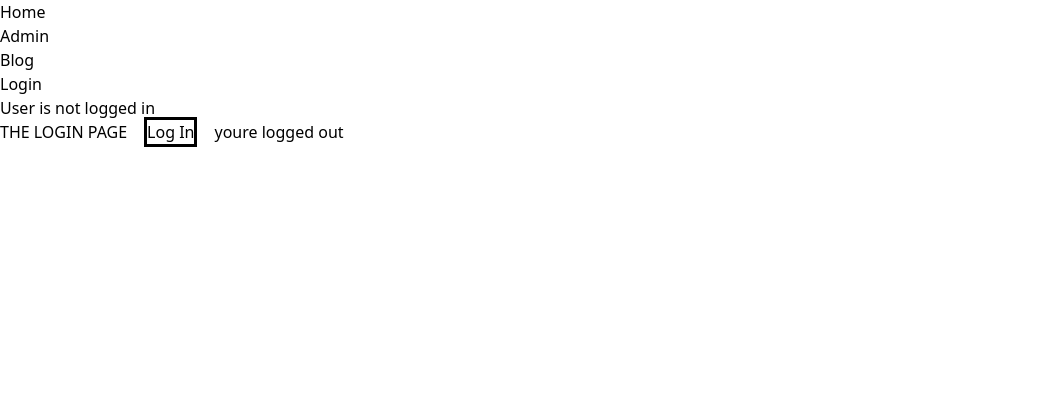
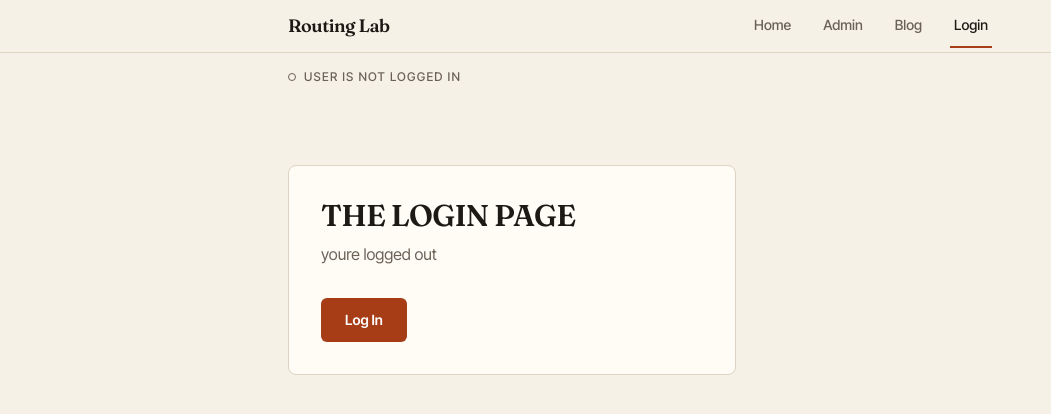
Before and after one commit to kdotsin/lab-10.4-routing, a React (Vite) app: page /login in a window 1280 px wide. Shown: the top 414 px of the page, without its empty margins (0-1051 px from the left). Built offline with nearby package versions, Linux system fonts and the light colour scheme.

Commit message:
created tailwind functionality

```diff
--- a/index.html
+++ b/index.html
@@ -5,9 +5,27 @@
     <link rel="icon" type="image/svg+xml" href="/favicon.svg" />
     <meta name="viewport" content="width=device-width, initial-scale=1.0" />
     <title>lab-dynamic-routing</title>
+    <link rel="preconnect" href="https://fonts.googleapis.com" />
+    <link rel="preconnect" href="https://fonts.gstatic.com" crossorigin />
+    <link
+      href="https://fonts.googleapis.com/css2?family=Fraunces:opsz,wght@9..144,400;9..144,600&family=Inter+Tight:wght@400;500;600&display=swap"
+      rel="stylesheet"
+    />
     <script src="https://cdn.jsdelivr.net/npm/@tailwindcss/browser@4"></script>
+    <style type="text/tailwindcss">
+      @theme {
+        --font-display: "Fraunces", Georgia, serif;
+        --font-sans: "Inter Tight", ui-sans-serif, system-ui, sans-serif;
+        --color-paper: #f6f1e7;
+        --color-card: #fffcf6;
+        --color-ink: #1d1a16;
+        --color-muted: #6b6257;
+        --color-rule: #ddd3c3;
+        --color-rust: #a63d17;
+      }
+    </style>
   </head>
-  <body>
+  <body class="bg-paper text-ink font-sans antialiased">
     <div id="root"></div>
     <script type="module" src="/src/main.tsx"></script>
   </body>
--- a/src/App.tsx
+++ b/src/App.tsx
@@ -9,8 +9,9 @@ import AuthLayout from "./pages/AuthLayout";
 
 function App() {
   return (
-    <div>
+    <div className="min-h-screen">
       <NavBar />
+      <main className="mx-auto max-w-3xl px-4 pb-24 sm:px-8">
         <Routes>
           <Route element={<AuthLayout />}>
             <Route path="/login" element={<Login />} />
@@ -22,6 +23,7 @@ function App() {
             </Route>
           </Route>
         </Routes>
+      </main>
     </div>
   );
 }
--- a/src/components/NavBar.tsx
+++ b/src/components/NavBar.tsx
@@ -1,21 +1,41 @@
-import { Link } from "react-router-dom";
+import { NavLink } from "react-router-dom";
+
+function linkClass({ isActive }: { isActive: boolean }) {
+  const base =
+    "inline-flex min-h-11 items-center border-b-2 px-1 text-sm font-medium transition-colors focus-visible:outline-2 focus-visible:outline-offset-2 focus-visible:outline-rust";
+  if (isActive) {
+    return base + " border-rust text-ink";
+  }
+  return base + " border-transparent text-muted hover:text-ink";
+}
 
 export default function NavBar() {
   return (
-    <div>
-      <nav>
-        <ul>
+    <div className="border-b border-rule bg-paper">
+      <nav className="mx-auto flex max-w-3xl flex-wrap items-center justify-between gap-x-6 px-4 sm:px-8">
+        <span className="py-3 font-display text-lg font-semibold tracking-tight">
+          Routing Lab
+        </span>
+        <ul className="flex gap-4 sm:gap-6">
           <li>
-            <Link to="/">Home</Link>
+            <NavLink to="/" end className={linkClass}>
+              Home
+            </NavLink>
           </li>
           <li>
-            <Link to="/admin">Admin</Link>
+            <NavLink to="/admin" className={linkClass}>
+              Admin
+            </NavLink>
           </li>
           <li>
-            <Link to="/blog">Blog</Link>
+            <NavLink to="/blog" className={linkClass}>
+              Blog
+            </NavLink>
           </li>
           <li>
-            <Link to="/login">Login</Link>
+            <NavLink to="/login" className={linkClass}>
+              Login
+            </NavLink>
           </li>
         </ul>
       </nav>
--- a/src/pages/Admin.tsx
+++ b/src/pages/Admin.tsx
@@ -1,12 +1,18 @@
-import { useAuth } from "../auth-context"
+import { useAuth } from "../auth-context";
 
 export default function Admin() {
-    const { isAuthenticated } = useAuth()
-    return (
-        <div>
-            { isAuthenticated ? (
-                <h1>Welcome you have access to Admin Page</h1>
-            ) : <h1>User must log in to access admin page</h1>}
-        </div>
-    )
+  const { isAuthenticated } = useAuth();
+  return (
+    <div className="pt-10 sm:pt-16">
+      {isAuthenticated ? (
+        <h1 className="border-l-4 border-emerald-700 pl-5 font-display text-3xl font-semibold leading-tight tracking-tight sm:text-4xl">
+          Welcome you have access to Admin Page
+        </h1>
+      ) : (
+        <h1 className="border-l-4 border-rust pl-5 font-display text-3xl font-semibold leading-tight tracking-tight sm:text-4xl">
+          User must log in to access admin page
+        </h1>
+      )}
+    </div>
+  );
 }
--- a/src/pages/AuthLayout.tsx
+++ b/src/pages/AuthLayout.tsx
@@ -18,12 +18,22 @@ export default function AuthLayout() {
 
   return (
     <AuthContext.Provider value={{ isAuthenticated, login, logout }}>
-        { isAuthenticated ? (
+      <div className="flex items-center gap-2 py-4 text-xs font-medium uppercase tracking-widest text-muted">
+        <span
+          aria-hidden="true"
+          className={
+            isAuthenticated
+              ? "h-2 w-2 rounded-full bg-emerald-700"
+              : "h-2 w-2 rounded-full border border-muted"
+          }
+        />
+        {isAuthenticated ? (
           <p>User is logged in</p>
         ) : (
           <p>User is not logged in</p>
         )}
+      </div>
       <Outlet />
     </AuthContext.Provider>
-  )
+  );
 }
--- a/src/pages/Blog.tsx
+++ b/src/pages/Blog.tsx
@@ -1,14 +1,24 @@
-import { posts } from "../lib/posts"
+import { posts } from "../lib/posts";
 import { Link } from "react-router-dom";
 
 export default function Blog() {
-    return (
-        <ul>
-            {posts.map((post) =>
-                <li key={post.id}>
-                    <Link to={post.slug}>{post.title}</Link>
-                </li>
-            )}
-        </ul>
-    )
+  return (
+    <ul className="mt-6 border-t border-rule sm:mt-10">
+      {posts.map((post) => (
+        <li key={post.id} className="border-b border-rule">
+          <Link
+            to={post.slug}
+            className="group block py-6 focus-visible:outline-2 focus-visible:outline-offset-4 focus-visible:outline-rust"
+          >
+            <span className="font-display text-2xl font-semibold leading-snug tracking-tight transition-colors group-hover:text-rust">
+              {post.title}
+            </span>
+            <span className="mt-2 line-clamp-2 block text-[15px] leading-relaxed text-muted">
+              {post.content}
+            </span>
+          </Link>
+        </li>
+      ))}
+    </ul>
+  );
 }
--- a/src/pages/BlogContent.tsx
+++ b/src/pages/BlogContent.tsx
@@ -8,14 +8,20 @@ export default function BlogContent() {
   }
   const post = findPost(params.slug);
   return (
-    <div>
+    <div className="pt-10 sm:pt-16">
       {post ? (
-        <div>
-          <h1>{post.title}</h1>
-          <p>{post.content}</p>
-        </div>
+        <article>
+          <h1 className="font-display text-4xl font-semibold leading-tight tracking-tight sm:text-5xl">
+            {post.title}
+          </h1>
+          <p className="mt-8 max-w-prose text-lg leading-relaxed text-ink/85">
+            {post.content}
+          </p>
+        </article>
       ) : (
-        <h1>Post Not Found</h1>
+        <h1 className="font-display text-4xl font-semibold leading-tight tracking-tight text-muted">
+          Post Not Found
+        </h1>
       )}
     </div>
   );
--- a/src/pages/Home.tsx
+++ b/src/pages/Home.tsx
@@ -1,7 +1,10 @@
 export default function Home() {
-    return (
-        <div>
-            <h1>THE HOME PAGE</h1>
-        </div>
-    )
+  return (
+    <div className="pt-10 sm:pt-16">
+      <h1 className="font-display text-4xl font-semibold leading-tight tracking-tight sm:text-6xl">
+        THE HOME PAGE
+      </h1>
+      <div className="mt-6 h-px w-16 bg-rust" />
+    </div>
+  );
 }
--- a/src/pages/Login.tsx
+++ b/src/pages/Login.tsx
@@ -3,21 +3,35 @@ import { useAuth } from "../auth-context";
 export default function Login() {
   const { isAuthenticated, login, logout } = useAuth();
 
+  const buttonClass =
+    "min-h-11 rounded-md px-6 text-sm font-semibold transition-colors focus-visible:outline-2 focus-visible:outline-offset-2 focus-visible:outline-rust";
 
   return (
-    <div className="flex gap-5">
-      <h1>THE LOGIN PAGE</h1>
+    <div className="pt-10 sm:pt-16">
+      <div className="max-w-md rounded-lg border border-rule bg-card p-6 sm:p-8">
+        <h1 className="font-display text-3xl font-semibold tracking-tight">
+          THE LOGIN PAGE
+        </h1>
+        <div className="mt-2 text-muted">
+          {isAuthenticated ? <p>youre logged in</p> : <p>youre logged out</p>}
+        </div>
+        <div className="mt-8">
           {isAuthenticated ? (
-        <button className="outline-solid outline-black" onClick={logout}>
+            <button
+              className={buttonClass + " border border-ink text-ink hover:bg-ink hover:text-paper"}
+              onClick={logout}
+            >
               Log Out
             </button>
           ) : (
-        <button className="outline-solid outline-black" onClick={login}>
+            <button
+              className={buttonClass + " bg-rust text-white hover:bg-ink"}
+              onClick={login}
+            >
               Log In
             </button>
           )}
-      <div>
-        {isAuthenticated ? <p>youre logged in</p> : <p>youre logged out</p>}
+        </div>
       </div>
     </div>
   );
```
Lines whose indentation alone changed are shown as unchanged.
